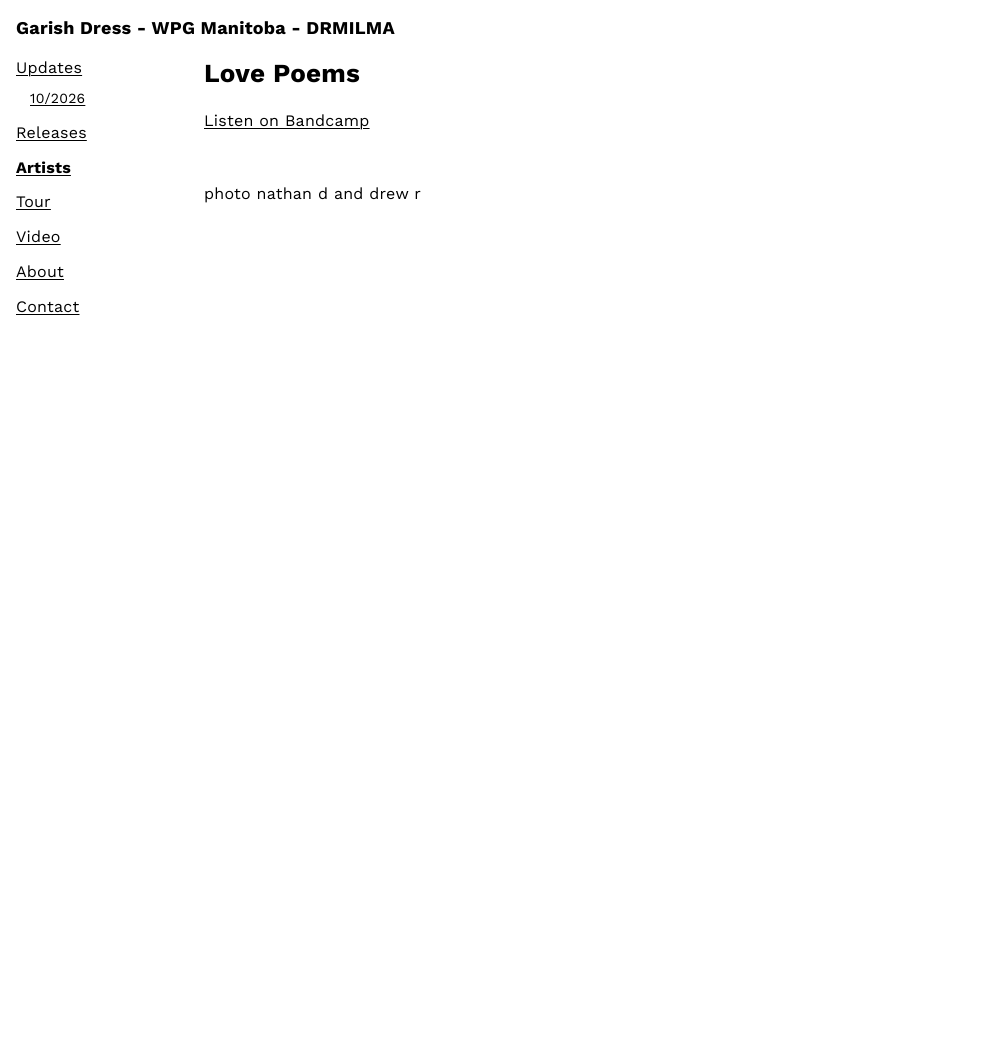
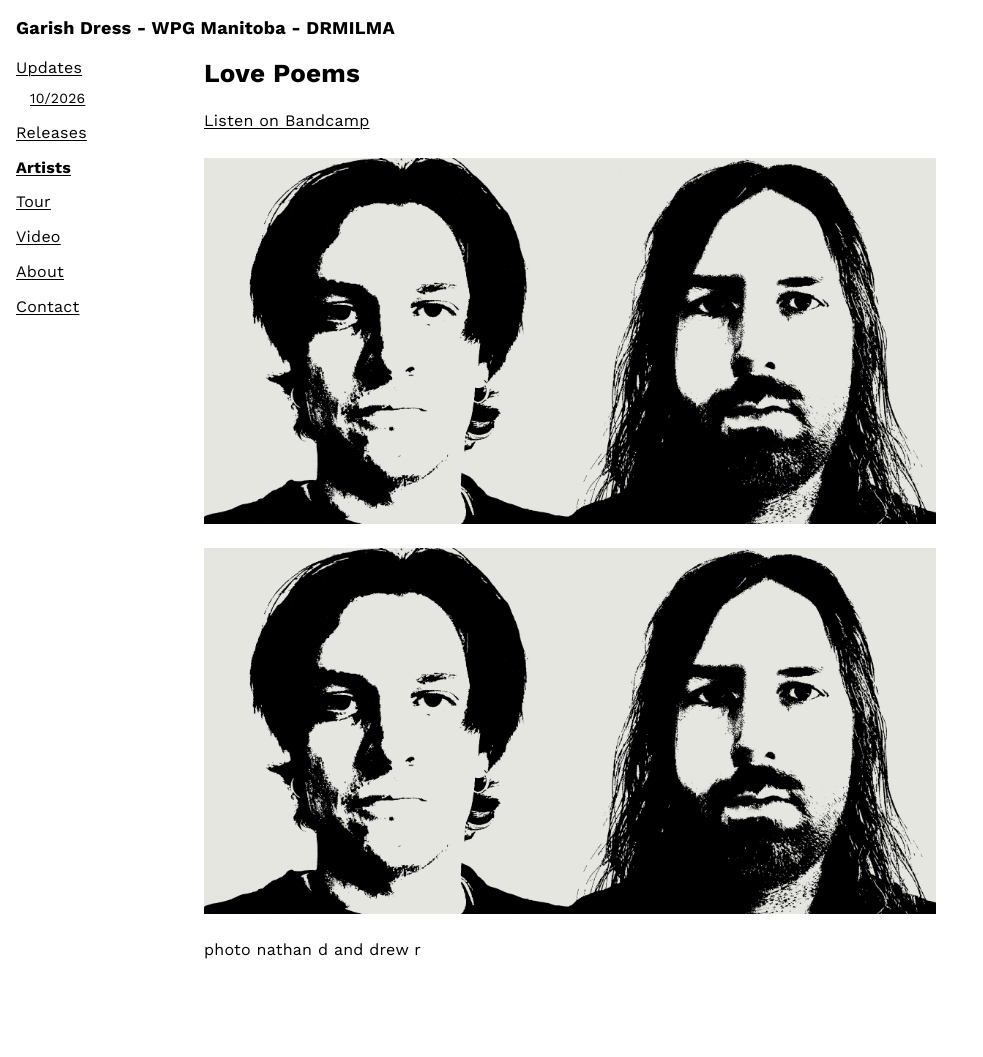
Before and after one commit to DCRIEKMAN/garish-dress, a Jekyll site: the page built from _artists/love-poems.md, in a window 1280 px wide. Shown: the whole page, without its empty margins (0-983 px from the left). Built offline with Jekyll 4.4.1, drawn with Linux system fonts in a browser that asks for light colours; before the commit the page ends 900 px from its top, so only the background shows below that.

Commit message:
Update _artists/love-poems.md (via Pages CMS)

```diff
--- a/_artists/love-poems.md
+++ b/_artists/love-poems.md
@@ -3,6 +3,8 @@ title: Love Poems
 ---
 [Listen on Bandcamp](https://lovepoems.bandcamp.com/album/humiliation-and-other-songs)
 
-![](media/images/250220portrait.jpg)
+![](/media/images/250220portrait.jpg)
+
+![](/media/images/250220portrait.jpg)
 
 photo nathan d and drew r
```
